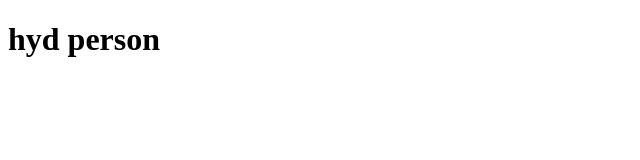
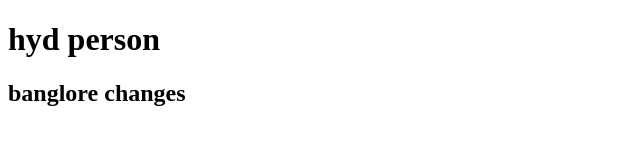
Before and after one commit to sreejaburra7/git-clone, a plain HTML site: page index.html in a window 1280 px wide. Shown: the whole page, without its empty margins (0-640 px from the left). Drawn offline with Linux system fonts and the light colour scheme.

Commit message:
banglore changes

```diff
--- a/index.html
+++ b/index.html
@@ -7,5 +7,6 @@
 </head>
 <body>
     <h1>hyd person</h1>
+    <h2>banglore changes</h2>
 </body>
 </html>
```
